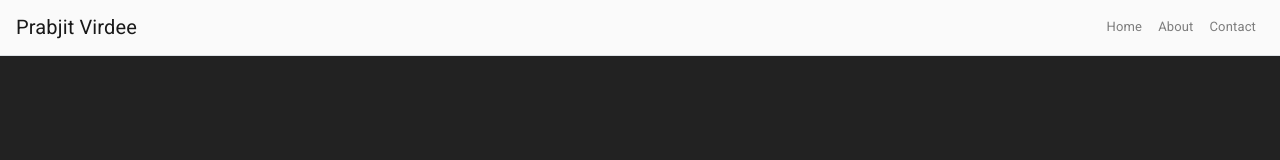
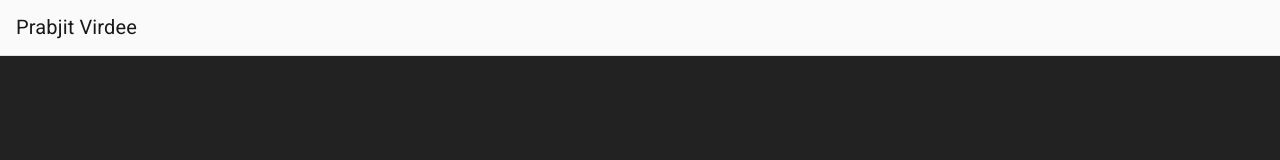
Before and after one commit to prabjitv/React-Portfolio, a React (Create React App) app: page / in a window 1280 px wide. Shown: the top 160 px of the page. Built offline with nearby package versions, Linux system fonts and the light colour scheme.

Commit message:
rid of navigation

```diff
--- a/src/App.js
+++ b/src/App.js
@@ -47,9 +47,9 @@
               <Navbar.Toggle aria-controls="navbar-toggle" className="border-0" />
               <Navbar.Collapse id="navbar-toggle">
                 <Nav className="ml-auto">
-                  <Link className="nav-link" to="/">Home</Link>
+                  {/* <Link className="nav-link" to="/">Home</Link>
                   <Link className="nav-link" to="/about">About</Link>
-                  <Link className="nav-link" to="/contact">Contact</Link>
+                  <Link className="nav-link" to="/contact">Contact</Link> */}
                 </Nav>
               </Navbar.Collapse>
             </Navbar>
```
